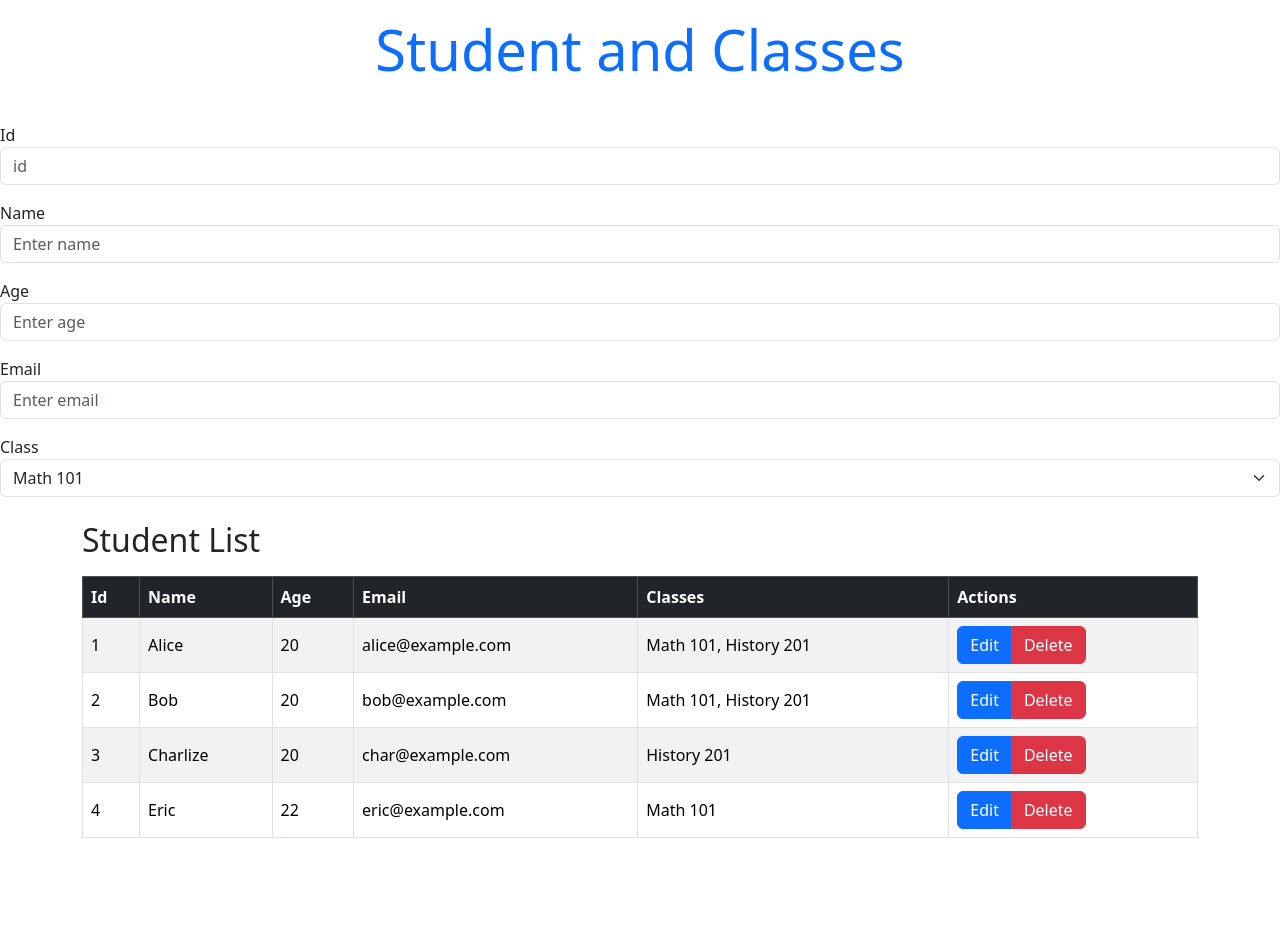
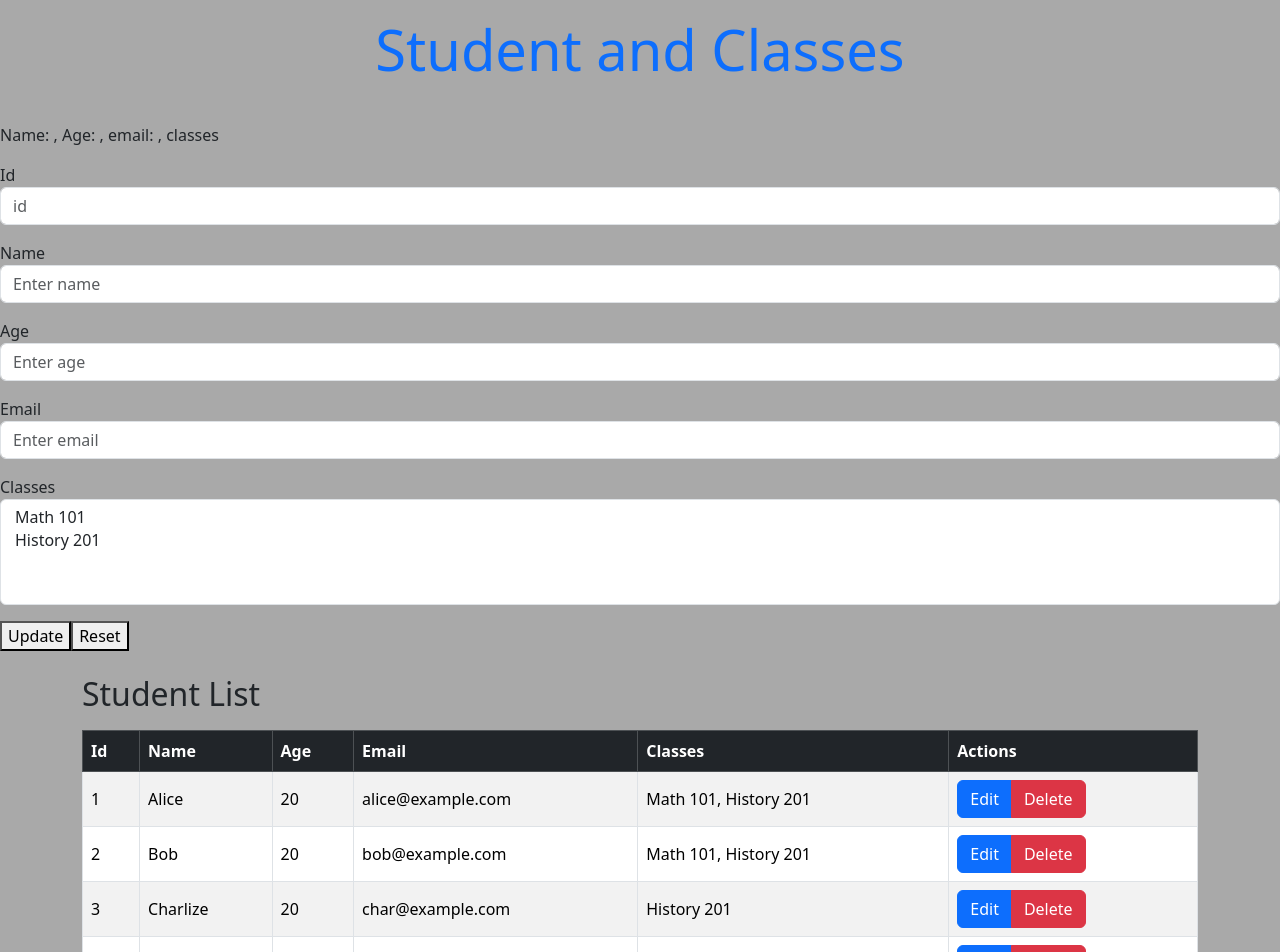
Before and after one commit to b-rino/StudentAndClasses-React, a React (Vite) app: page / in a window 1280 px wide. Shown: the top 952 px of the page. Before the commit the page ends 854 px from the top, so only its background shows below. Built offline with nearby package versions, Linux system fonts and the light colour scheme; data requests are answered from the project's data file.

Commit message:
added create function and replaced json-server with an older version to be able to auto-increment id in numbers

```diff
--- a/data/db.json
+++ b/data/db.json
@@ -5,28 +5,48 @@
       "name": "Alice",
       "age": 20,
       "email": "alice@example.com",
-      "classes": [1, 2]
+      "classes": [
+        1,
+        2
+      ]
     },
     {
       "id": 2,
       "name": "Bob",
       "age": 20,
       "email": "bob@example.com",
-      "classes": [1, 2]
+      "classes": [
+        1,
+        2
+      ]
     },
     {
       "id": 3,
       "name": "Charlize",
       "age": 20,
       "email": "char@example.com",
-      "classes": [2]
+      "classes": [
+        2
+      ]
     },
     {
       "id": 4,
       "name": "Eric",
       "age": 22,
       "email": "eric@example.com",
-      "classes": [1]
+      "classes": [
+        1
+      ]
+    },
+    {
+      "id": 5,
+      "name": "Bingo",
+      "age": "55",
+      "email": "per@hello.dk",
+      "classes": [
+        1,
+        2
+      ]
     }
   ],
   "classes": [
--- a/package.json
+++ b/package.json
@@ -23,7 +23,6 @@
     "eslint-plugin-react-hooks": "^7.0.1",
     "eslint-plugin-react-refresh": "^0.4.24",
     "globals": "^16.5.0",
-    "json-server": "^1.0.0-beta.3",
     "vite": "^7.2.4"
   }
 }
--- a/src/App.jsx
+++ b/src/App.jsx
@@ -5,9 +5,22 @@ import StudentForm from "./components/StudentForm";
 import { fetchData } from "./utils/persistence";
 
 function App() {
+  const blankStudent = {
+    id: "",
+    name: "",
+    age: "",
+    email: "",
+    classes: [],
+  };
+
+  function editStudent(student) {
+    setStudentToEdit(student);
+  }
+
   // useStates
   const [classes, setClasses] = useState([]);
   const [students, setStudents] = useState([]);
+  const [studentToEdit, setStudentToEdit] = useState(blankStudent);
 
   // URL variables
   const APIURLClasses = "http://localhost:3000/classes";
@@ -30,10 +43,41 @@ function App() {
     getClasses((data) => setClasses(data));
   }, []);
 
-  // Delete
+  // Delete student
   function deleteById(id) {
     fetchData(`${APIURLStudents}/${id}`, () => {}, "DELETE");
     setStudents([...students].filter((student) => student.id != id));
+  }
+
+  // Create and update student
+  function createStudent(student) {
+    fetchData(
+      APIURLStudents,
+      (student) => setStudents([...students, student]),
+      "POST",
+      student
+    );
+  }
+
+  function updateStudent(student) {
+    fetchData(
+      `${APIURLStudents}/${student.id}`,
+      (student) => {
+        setStudents(
+          students.map((s) => (s.id === student.id ? { ...student } : s))
+        );
+      },
+      "PUT",
+      student
+    );
+  }
+
+  function mutateStudent(student) {
+    if (student.id != "") {
+      updateStudent(student);
+    } else {
+      createStudent(student);
+    }
   }
 
   return (
@@ -41,7 +85,13 @@ function App() {
       <h1 className="text-center p-3 display-4 text-primary mb-4">
         Student and Classes
       </h1>
-      <StudentForm classes={classes} />
+      <StudentForm
+        classes={classes}
+        createStudent={createStudent}
+        blankStudent={blankStudent}
+        studentToEdit={studentToEdit}
+        mutateStudent={mutateStudent}
+      />
       <StudentList
         students={students}
         classes={classes}
--- a/src/components/StudentForm.jsx
+++ b/src/components/StudentForm.jsx
@@ -1,19 +1,45 @@
 import { useState, useEffect } from "react";
 
-export default function StudentForm({ classes }) {
-  const [student, setStudent] = useState("");
+export default function StudentForm({
+  classes,
+  blankStudent,
+  studentToEdit,
+  mutateStudent,
+}) {
+  const [student, setStudent] = useState({ ...studentToEdit });
+
+  useEffect(() => {
+    setStudent(studentToEdit);
+  }, [studentToEdit]);
+
+  function handleSubmit(event) {
+    event.preventDefault();
+    console.log("submit", student);
+    mutateStudent(student);
+  }
+
+  function handleChange(event) {
+    const value = event.target.value;
+    const name = event.target.id;
+    setStudent({ ...student, [name]: value });
+  }
 
   return (
     <div>
-      <form>
+      <p>
+        Name: {student.name}, Age: {student.age}, email: {student.email},
+        classes{student.classes}
+      </p>
+      <form onSubmit={handleSubmit}>
         <div className="mb-3">
           <label htmlFor="id">Id</label>
           <input
             className="form-control"
             id="id"
-            type="number"
+            type="text"
             readOnly
             placeholder="id"
+            value={student.id}
           />
         </div>
         <div className="mb-3">
@@ -23,6 +49,8 @@ export default function StudentForm({ classes }) {
             id="name"
             type="text"
             placeholder="Enter name"
+            value={student.name}
+            onChange={handleChange}
           />
         </div>
         <div className="mb-3">
@@ -34,6 +62,8 @@ export default function StudentForm({ classes }) {
             max="120"
             placeholder="Enter age"
             className="form-control"
+            value={student.age}
+            onChange={handleChange}
           />
         </div>
         <div className="mb-3">
@@ -43,18 +73,35 @@ export default function StudentForm({ classes }) {
             id="email"
             type="email"
             placeholder="Enter email"
+            value={student.email}
+            onChange={handleChange}
           />
         </div>
         <div className="mb-3">
-          <label htmlFor="class">Class</label>
-          <select className="form-select" id="class">
+          <label htmlFor="classes">Classes</label>
+          <select
+            className="form-select"
+            id="classes"
+            multiple
+            value={student.classes || []}
+            onChange={(e) => {
+              const selected = Array.from(e.target.selectedOptions, (opt) =>
+                Number(opt.value)
+              );
+              setStudent({ ...student, classes: selected });
+            }}
+          >
             {classes.map((c) => (
-              <option key={c.id} value={c.name}>
+              <option key={c.id} value={c.id}>
                 {c.name}
               </option>
             ))}
           </select>
         </div>
+        <button>Update</button>
+        <button type="button" onClick={() => setStudent(blankStudent)}>
+          Reset
+        </button>
       </form>
     </div>
   );
--- a/src/components/StudentList.jsx
+++ b/src/components/StudentList.jsx
@@ -29,8 +29,13 @@ export default function StudentList({ students, classes, deleteById }) {
               <td>{student.age}</td>
               <td>{student.email}</td>
               <td>
-                {student.classes.map((classId) => classMap[classId]).join(", ")}
+                {Array.isArray(student.classes)
+                  ? student.classes
+                      .map((classId) => classMap[classId])
+                      .join(", ")
+                  : ""}
               </td>
+
               <td>
                 <div className="btn-group" role="group">
                   <button className="btn btn-primary">Edit</button>
--- a/src/styles/App.css
+++ b/src/styles/App.css
@@ -0,0 +1,3 @@
+body {
+  background-color: darkgrey;
+}
```
Also changed, not shown: 1 other file (tests, documents, lock files or other folders).
